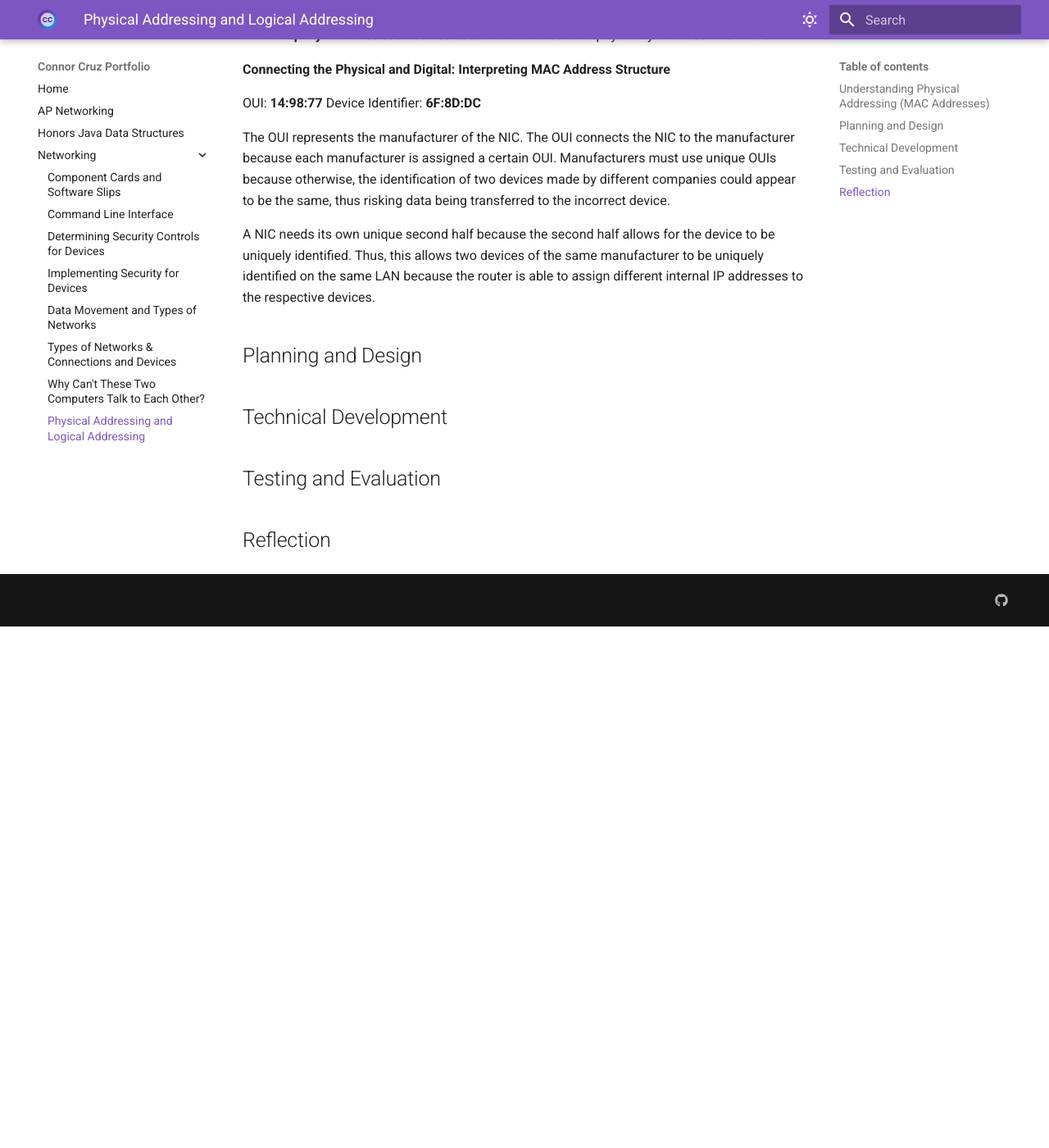
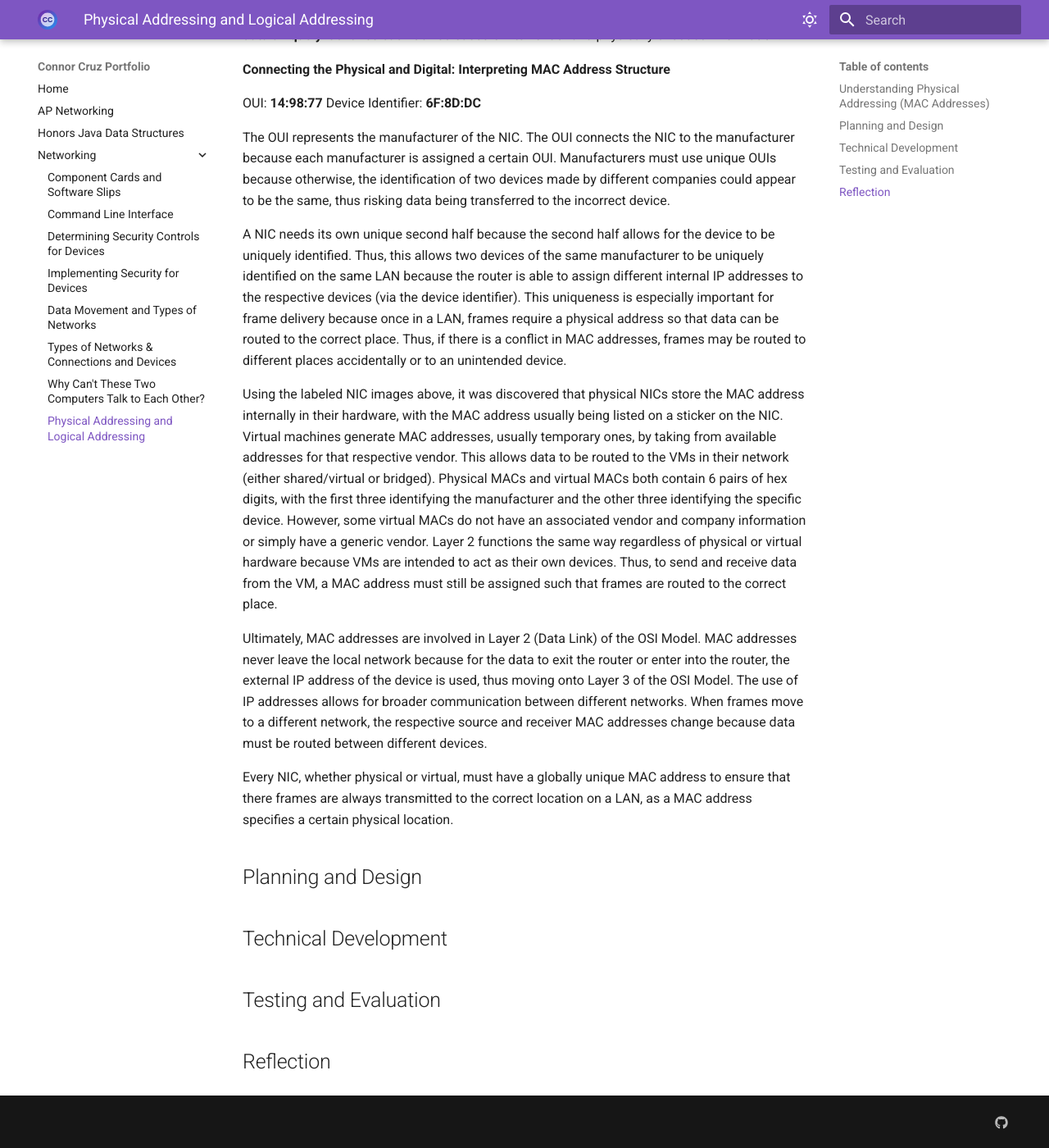
Before and after one commit to connorfcruz/cruz-connor-portfolio, an MkDocs documentation site: the page built from docs/networking/assignment8.md, in a window 1280 px wide and 1400 px high, scrolled down 1920 px. Shown: the whole window at 82% size. Built offline with MkDocs 1.6.1 and Material for MkDocs 9.7.7, drawn with Linux system fonts in a browser that asks for light colours; before the commit the page ends 2684 px from its top, so only the background shows below that.

Commit message:
Assignment 8 changes

```diff
--- a/docs/networking/assignment8.md
+++ b/docs/networking/assignment8.md
@@ -66,7 +66,13 @@ Device Identifier: **6F:8D:DC**
 
 The OUI represents the manufacturer of the NIC. The OUI connects the NIC to the manufacturer because each manufacturer is assigned a certain OUI. Manufacturers must use unique OUIs because otherwise, the identification of two devices made by different companies could appear to be the same, thus risking data being transferred to the incorrect device.
 
-A NIC needs its own unique second half because the second half allows for the device to be uniquely identified. Thus, this allows two devices of the same manufacturer to be uniquely identified on the same LAN because the router is able to assign different internal IP addresses to the respective devices.
+A NIC needs its own unique second half because the second half allows for the device to be uniquely identified. Thus, this allows two devices of the same manufacturer to be uniquely identified on the same LAN because the router is able to assign different internal IP addresses to the respective devices (via the device identifier). This uniqueness is especially important for frame delivery because once in a LAN, frames require a physical address so that data can be routed to the correct place. Thus, if there is a conflict in MAC addresses, frames may be routed to different places accidentally or to an unintended device.
+
+Using the labeled NIC images above, it was discovered that physical NICs store the MAC address internally in their hardware, with the MAC address usually being listed on a sticker on the NIC. Virtual machines generate MAC addresses, usually temporary ones, by taking from available addresses for that respective vendor. This allows data to be routed to the VMs in their network (either shared/virtual or bridged). Physical MACs and virtual MACs both contain 6 pairs of hex digits, with the first three identifying the manufacturer and the other three identifying the specific device. However, some virtual MACs do not have an associated vendor and company information or simply have a generic vendor. Layer 2 functions the same way regardless of physical or virtual hardware because VMs are intended to act as their own devices. Thus, to send and receive data from the VM, a MAC address must still be assigned such that frames are routed to the correct place.
+
+Ultimately, MAC addresses are involved in Layer 2 (Data Link) of the OSI Model. MAC addresses never leave the local network because for the data to exit the router or enter into the router, the external IP address of the device is used, thus moving onto Layer 3 of the OSI Model. The use of IP addresses allows for broader communication between different networks. When frames move to a different network, the respective source and receiver MAC addresses change because data must be routed between different devices.
+
+Every NIC, whether physical or virtual, must have a globally unique MAC address to ensure that there frames are always transmitted to the correct location on a LAN, as a MAC address specifies a certain physical location.
 
 ## Planning and Design
 
```
Also changed, not shown: 4 other files.
